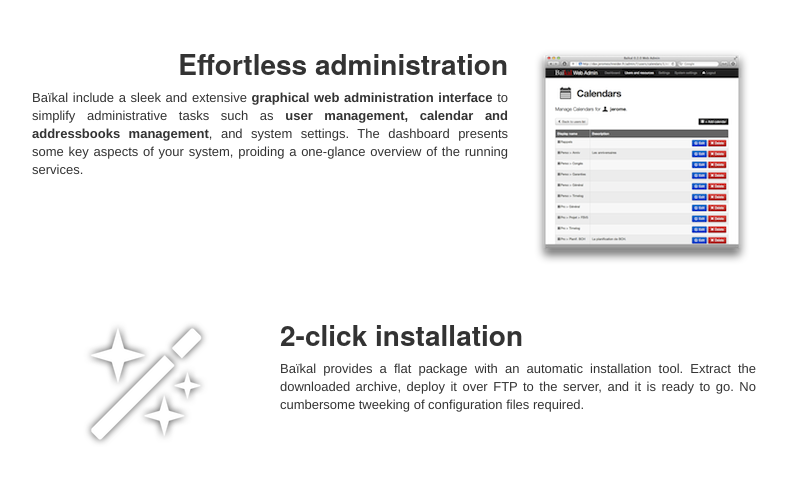
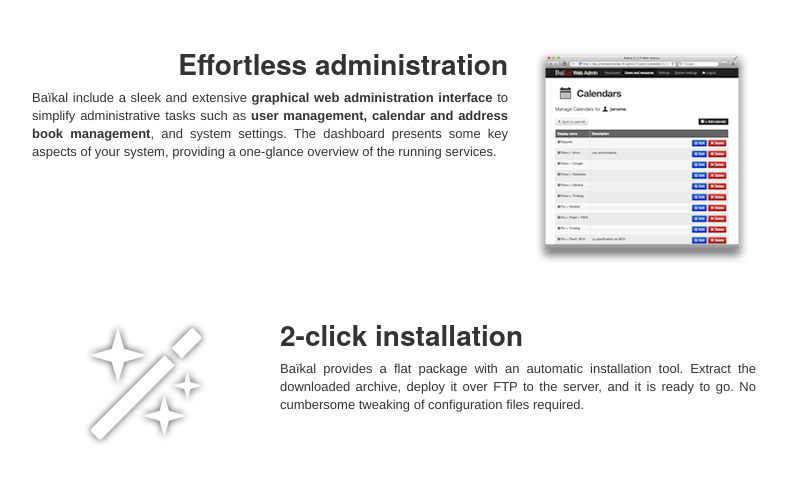
Before and after one commit to netgusto/baikal.codr.fr, a PHP site: page / in a window 1280 px wide. Shown: the part 689-1185 px from the top of the page, without its empty margins (246-1033 px from the left). Run offline with PHP 8.4, Linux system fonts and the light colour scheme; some libraries are stand-ins or nearby versions.

Commit message:
Spellcheck

```diff
--- a/html/index.php
+++ b/html/index.php
@@ -89,7 +89,7 @@
 			<div class="row leftside">
 				<div class="span8 textual">
 					<h3>Effortless administration</h3>
-					<p>Baïkal include a sleek and extensive <strong>graphical web administration interface</strong> to simplify administrative tasks such as <strong>user management, calendar and addressbooks management</strong>, and system settings. The dashboard presents some key aspects of your system, proiding a one-glance overview of the running services.</p>
+					<p>Baïkal include a sleek and extensive <strong>graphical web administration interface</strong> to simplify administrative tasks such as <strong>user management, calendar and address book management</strong>, and system settings. The dashboard presents some key aspects of your system, providing a one-glance overview of the running services.</p>
 				</div>
 				<div class="span4 graphic">
 					<p>
@@ -106,7 +106,7 @@
 				</div>
 				<div class="span8 textual">
 					<h3>2-click installation</h3>
-					<p>Baïkal provides a flat package with an automatic installation tool. Extract the downloaded archive, deploy it over FTP to the server, and it is ready to go. No cumbersome tweeking of configuration files required.</p>
+					<p>Baïkal provides a flat package with an automatic installation tool. Extract the downloaded archive, deploy it over FTP to the server, and it is ready to go. No cumbersome tweaking of configuration files required.</p>
 				</div>
 			</div>
 
```
